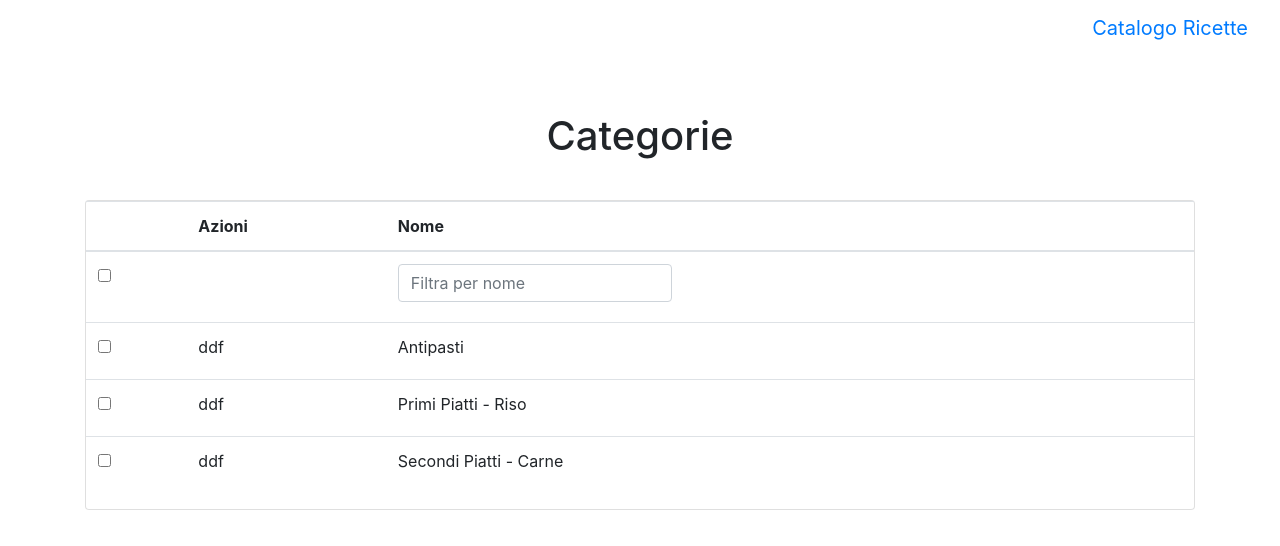
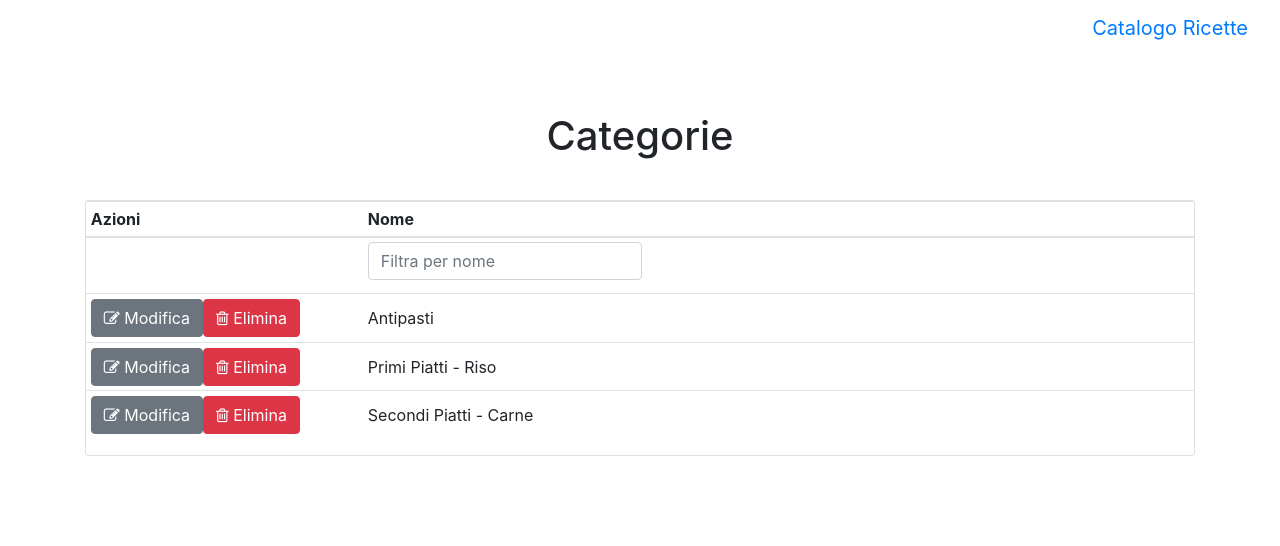
Before and after one commit to riccardobellini/recipecatalog-frontend-angular, an Angular app: page /dishTypes in a window 1280 px wide. Shown: the top 546 px of the page. Built offline with nearby package versions, Linux system fonts and the light colour scheme.

Commit message:
Add buttons to edit and delete the current dish type

```diff
--- a/src/app/dish-type-list/dish-type-list.component.html
+++ b/src/app/dish-type-list/dish-type-list.component.html
@@ -1,21 +1,15 @@
 <h1 class="page-heading">Categorie</h1>
 <div class="card">
   <div class="card-block">
-  <table class="table">
+  <table class="table table-sm vertical-align">
     <thead>
     <tr>
-      <th></th>
-      <th>Azioni</th>
-      <th>Nome</th>
+      <th class="w-25">Azioni</th>
+      <th class="w-75">Nome</th>
     </tr>
   </thead>
   <tbody>
     <tr *ngIf="dishTypes?.length > 0">
-      <td>
-        <label>
-          <input type="checkbox" class="check" id="checkAll">
-        </label>
-      </td>
       <td></td>
       <td>
         <label>
@@ -25,11 +19,13 @@
     </tr>
     <tr *ngFor="let dt of dishTypes">
       <td>
-        <label>
-          <input type="checkbox" class="check">
-        </label>
+        <button type="button" class="btn btn-secondary">
+          <i class="fa fa-pencil-square-o fa-sm" aria-hidden="true"></i> Modifica
+        </button>
+        <button type="button" class="btn btn-danger">
+          <i class="fa fa-trash-o fa-sm" aria-hidden="true"></i> Elimina
+        </button>
       </td>
-      <td>ddf</td>
       <td>{{dt.name}}</td>
     </tr>
   </tbody>
--- a/src/app/dish-type-list/dish-type-list.component.scss
+++ b/src/app/dish-type-list/dish-type-list.component.scss
@@ -0,0 +1,3 @@
+.table.vertical-align td {
+  vertical-align: middle;
+}
```
